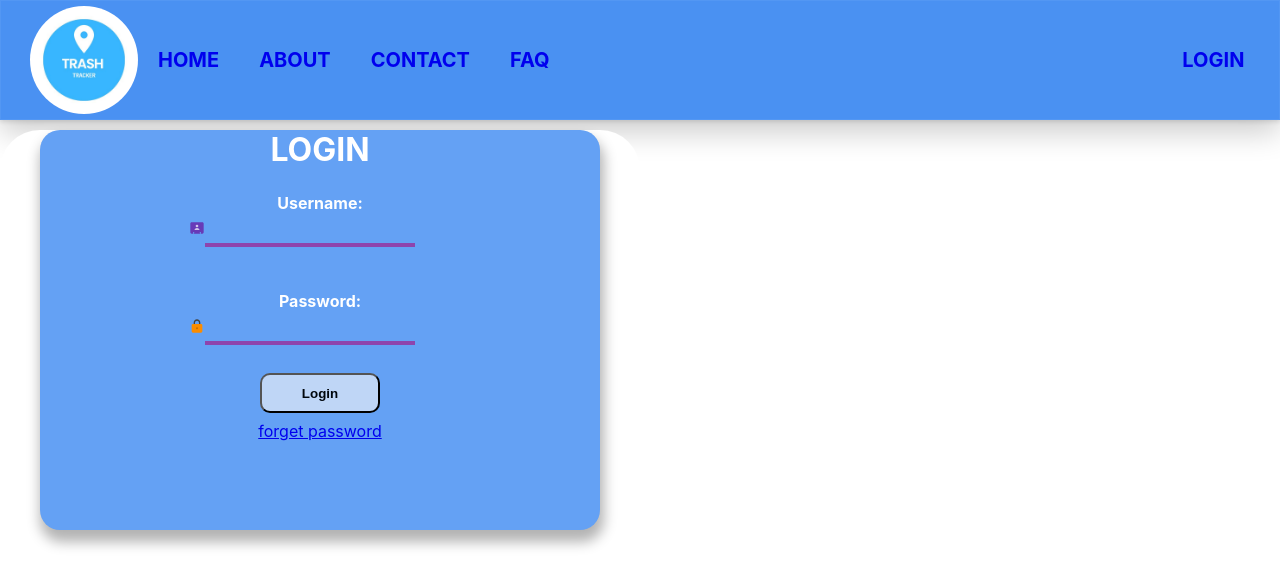
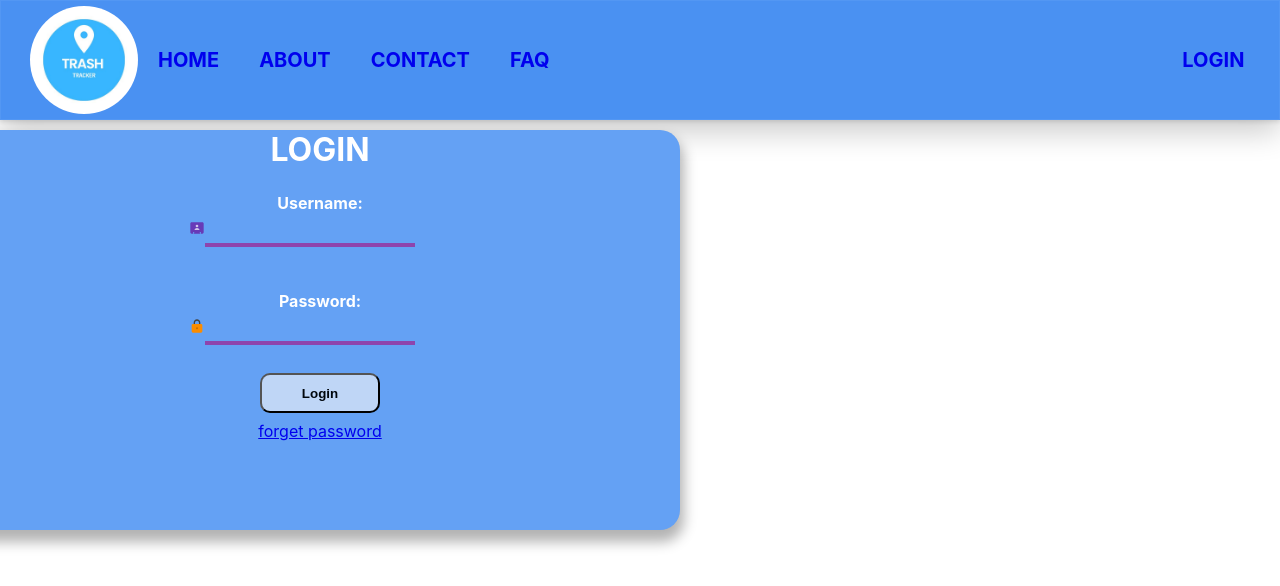
Before and after one commit to Ritex12in/ByteVerse_The_Cyber_Savvy_Squad, a React (Create React App) app in the folder Web/webpart/: page /login in a window 1280 px wide. Shown: the top 586 px of the page. Built offline with nearby package versions, Linux system fonts and the light colour scheme; no server answers.

Commit message:
web: fixed a bug

```diff
--- a/Web/webpart/src/Styles/Loginform.css
+++ b/Web/webpart/src/Styles/Loginform.css
@@ -14,8 +14,8 @@ form{
 
 }
 .form{
-    height:70vh;
-    width:70vh;
+    height:90vh;
+    width:90vh;
     background: #64a1f4;
     display:flex;
     /* justify-content:center; */
```
